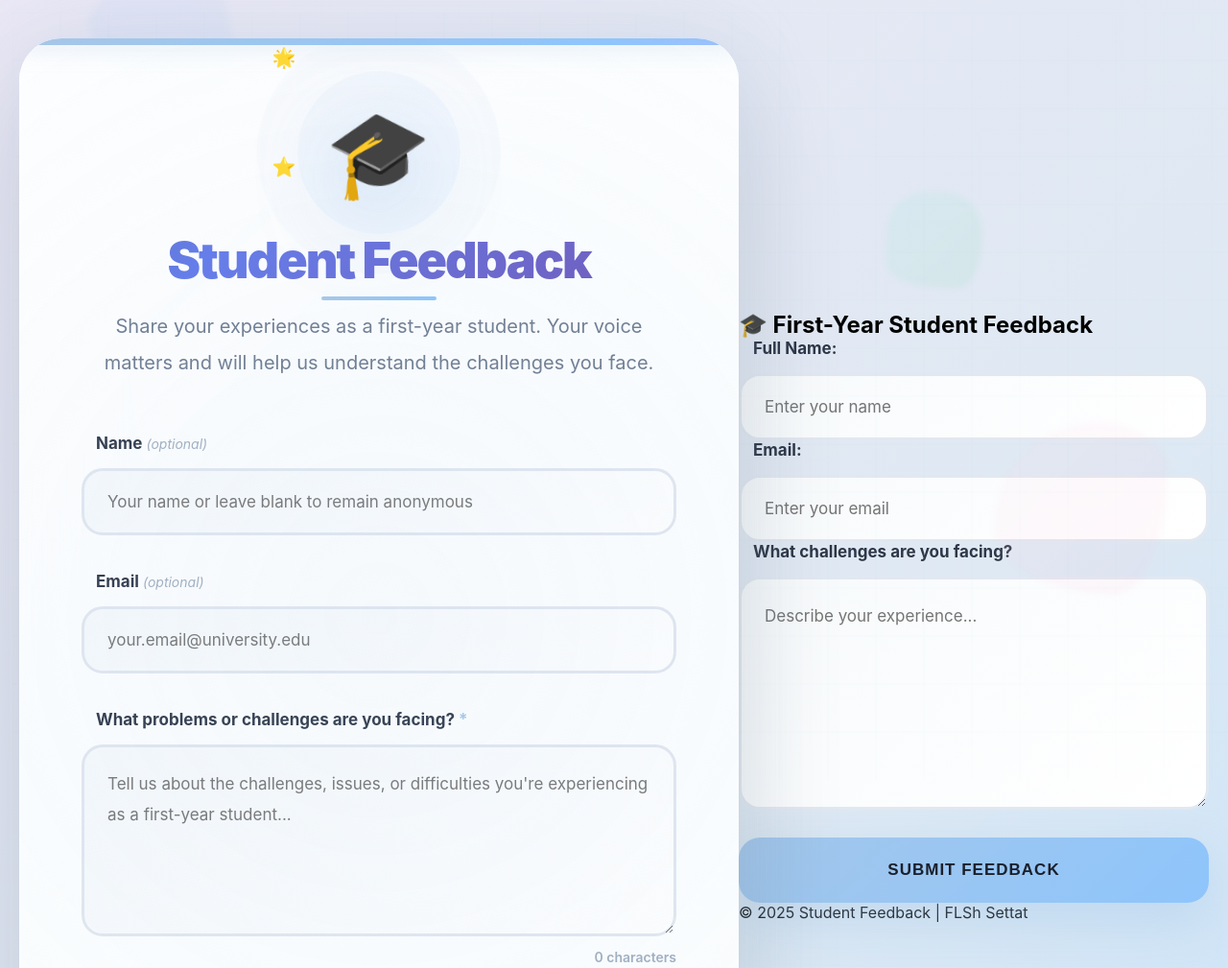
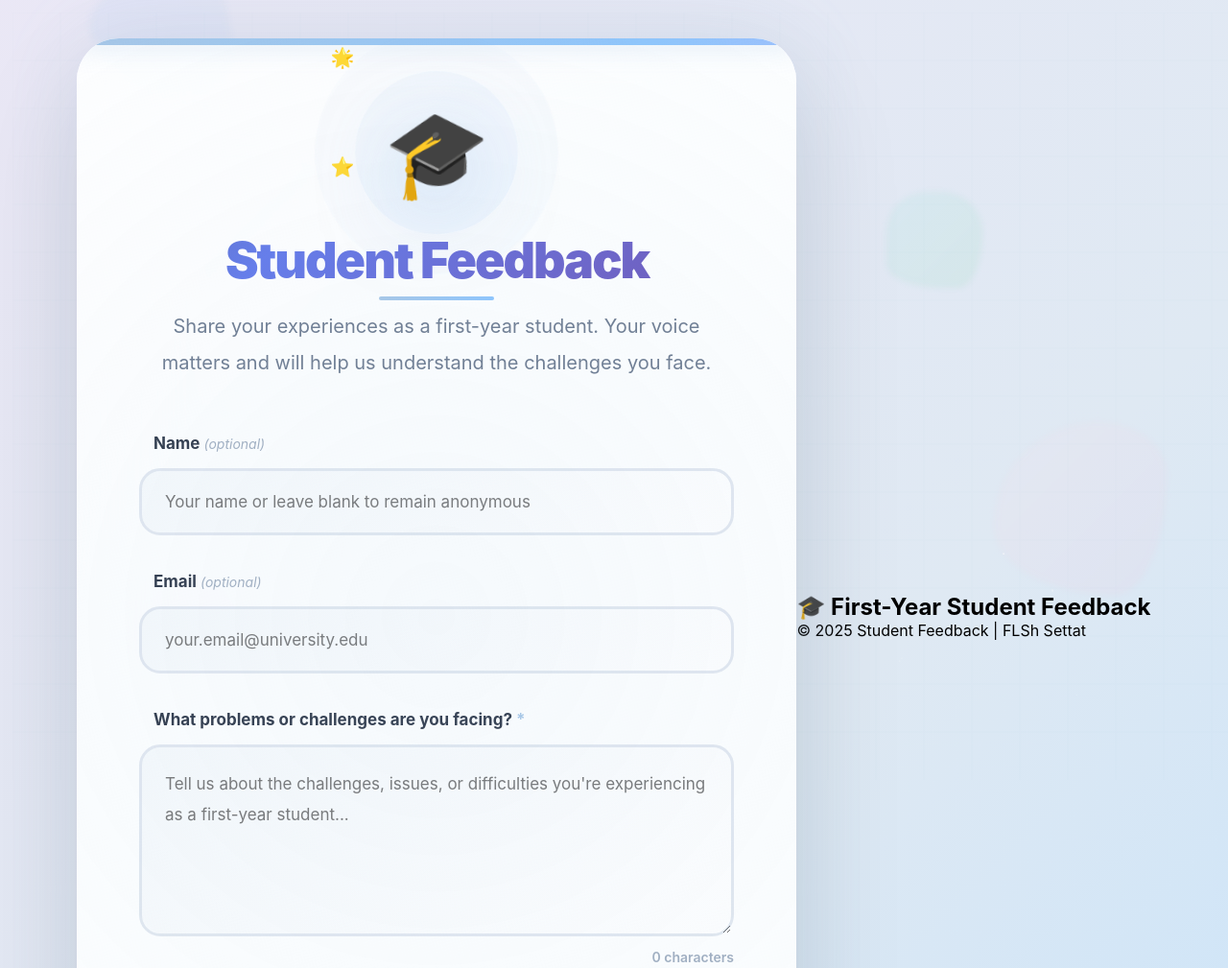
Before and after one commit to youness099/first-year-students-feedbacks, a plain HTML site: page index.html in a window 1280 px wide. Shown: the top 1009 px of the page at 96% size. Drawn offline with Linux system fonts and the light colour scheme.

Commit message:
Update index.html

```diff
--- a/index.html
+++ b/index.html
@@ -1048,18 +1048,6 @@
 </body>
   <form action="https://formspree.io/f/xrbyyjwo" method="POST">
     <h2>🎓 First-Year Student Feedback</h2>
-
-    <label for="name">Full Name:</label>
-    <input type="text" id="name" name="name" placeholder="Enter your name" required>
-
-    <label for="email">Email:</label>
-    <input type="email" id="email" name="email" placeholder="Enter your email" required>
-
-    <label for="problem">What challenges are you facing?</label>
-    <textarea id="problem" name="problem" rows="6" placeholder="Describe your experience..." required></textarea>
-
-    <button type="submit">Submit Feedback</button>
-
     <footer>© 2025 Student Feedback | FLSh Settat</footer>
   </form>
 </body>
```
